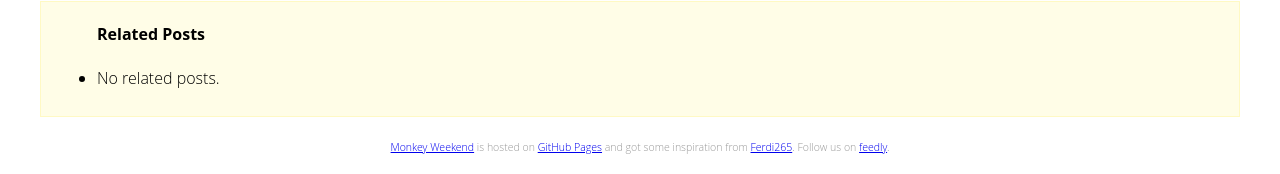
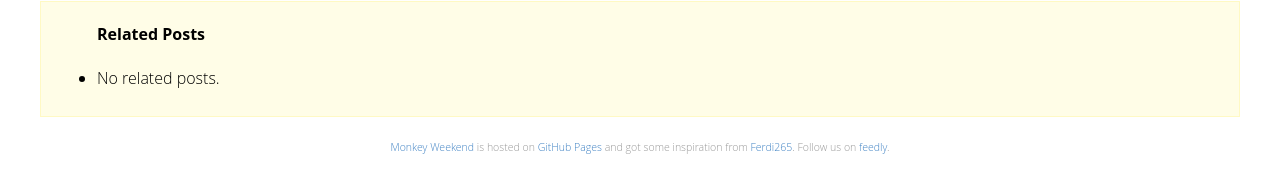
Before and after one commit to kiewic/kiewic.github.io, a Jekyll site: the page built from _posts/2015-12-15-accessing-entity-framework-database.md, in a window 1280 px wide. Shown: the part 2683-2857 px from the top of the page. Built offline with Jekyll 4.4.1, drawn with Linux system fonts in a browser that asks for light colours; comment, search, counter and statistics services are not loaded.

Commit message:
Some CSS hyperlinks fixes.

```diff
--- a/css/main.css
+++ b/css/main.css
@@ -94,6 +94,15 @@ pre {
     text-align: center;
 }
 
+.site-footer a, .site-footer a:visited {
+    text-decoration: none;
+    color: #4183c4;
+}
+
+.site-footer a:hover {
+    text-decoration: underline;
+}
+
 .home-logo {
     text-align: center;
 }
@@ -122,7 +131,7 @@ pre {
     text-decoration: none;
 }
 
-.post a:active {
+.post a:hover {
     color: #ee0000;
 }
 
```
